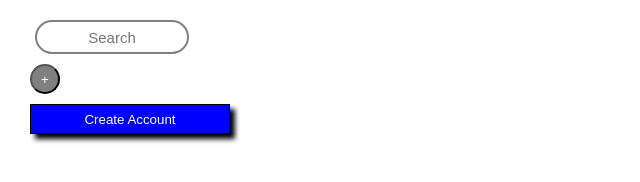
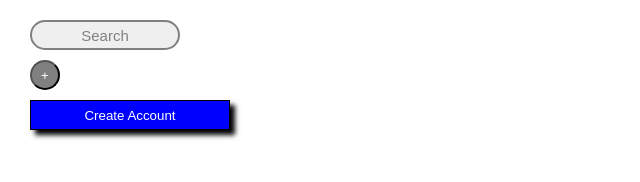
Before and after one commit to Lanceagleron/Web_Fundamentals_August, a plain HTML site: page 02-css/buttonUp/index.html in a window 1280 px wide. Shown: the whole page, without its empty margins (0-640 px from the left). Drawn offline with Linux system fonts and the light colour scheme.

Commit message:
buttonup assignment added

```diff
--- a/02-css/buttonUp/index.html
+++ b/02-css/buttonUp/index.html
@@ -8,8 +8,8 @@
     <link rel="stylesheet" href="style.css">
 </head>
 <body>
-    <!-- <button id="search">Search</button> -->
-    <input id="search" type="text" name="" id="" placeholder="Search">
+    <button id="search">Search</button>
+    <!-- <input id="search" type="text" name="" id="" placeholder="Search"> -->
     <button id="add">+</button>
     <button id="create">Create Account</button>
 </body>
--- a/02-css/buttonUp/style.css
+++ b/02-css/buttonUp/style.css
@@ -20,7 +20,7 @@ button  {
     border-radius: 20px;
     border: 2px solid gray;
     font-size: 15px;
-    margin-left: 15px;
+    margin-left: 10px;
 }
 
 #add    {
```
